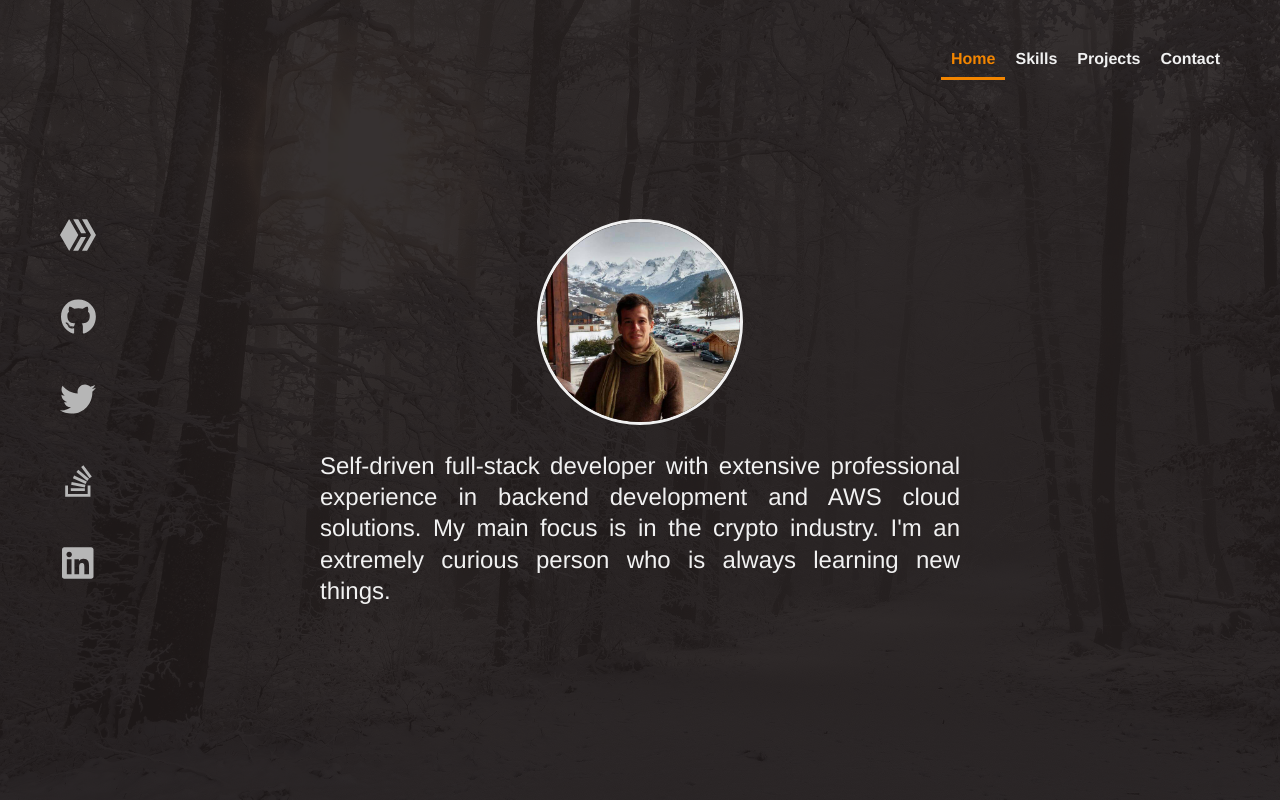
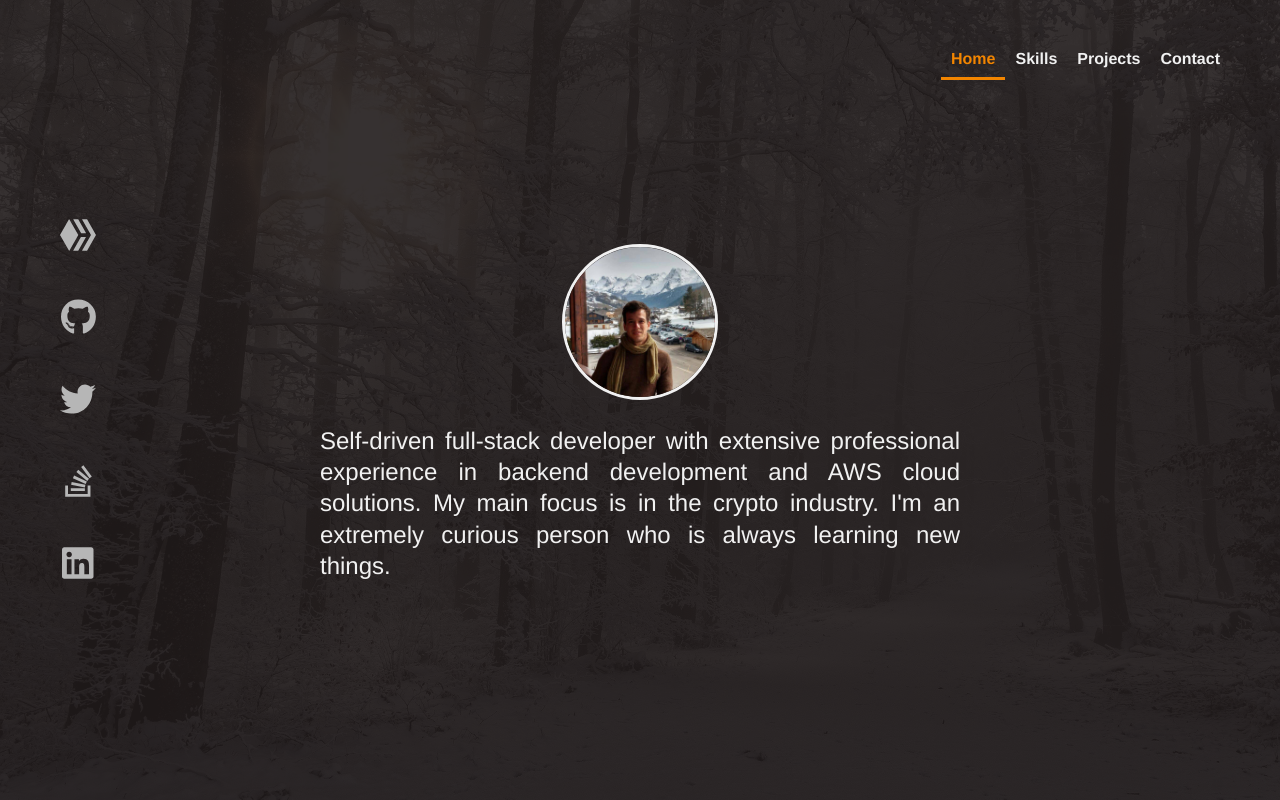
Before and after one commit to AusPrinzip/lightproject.me, a Vue app: page / in a window 1280 px wide. Built offline with nearby package versions, Linux system fonts and the light colour scheme.

Commit message:
added new color variables

```diff
--- a/src/App.vue
+++ b/src/App.vue
@@ -39,6 +39,8 @@ export default {
 <style>
 :root {
   --tangerine: #F28500;
+  --tangerine-dark: #AD5F00;
+  --tangerine-light: #f59d33;
 }
 * {
     margin: 0;
--- a/src/components/domains/Common/LevelProgress.vue
+++ b/src/components/domains/Common/LevelProgress.vue
@@ -18,12 +18,12 @@
         width: 60%;
         padding: 0;
         border: 0 none;
-        background: #AD5F00;
+        background: var(--tangerine-dark);
     }
 
     .level-progress > div {
         border-radius: 8px;
-        background: #F28500;
+        background: var(--tangerine);
         height: 15px;
     }
 
--- a/src/components/views/DevProjects/DevProjects.vue
+++ b/src/components/views/DevProjects/DevProjects.vue
@@ -55,19 +55,19 @@ export default {
 </script>
 <style scoped>
 a:link {
-    color: green;
+    color: var(--tangerine);
     background-color: transparent;
     text-decoration: none;
 }
 
 a:visited {
-    color: pink;
+    color: var(--tangerine-light);
     background-color: transparent;
     text-decoration: none;
 }
 
 a:hover {
-    color: red;
+    color: var(--tangerine-dark);
     background-color: transparent;
     text-decoration: underline;
 }
--- a/src/components/views/WelcomeMain/WelcomeMain.vue
+++ b/src/components/views/WelcomeMain/WelcomeMain.vue
@@ -39,7 +39,7 @@ a:link {
 }
 
 a:visited {
-    color: pink;
+    color: var(--tangerine-light);
     background-color: transparent;
     text-decoration: none;
 }
@@ -63,9 +63,10 @@ a:active {
 }
 
 .me img {
-    width: 200px;
+    width: 150px;
     border-radius: 51%;
     border: 3px solid #f1f1f1;
+    /*border-color: var(--tangerine);*/
     margin:  25px;
 }
 
```
